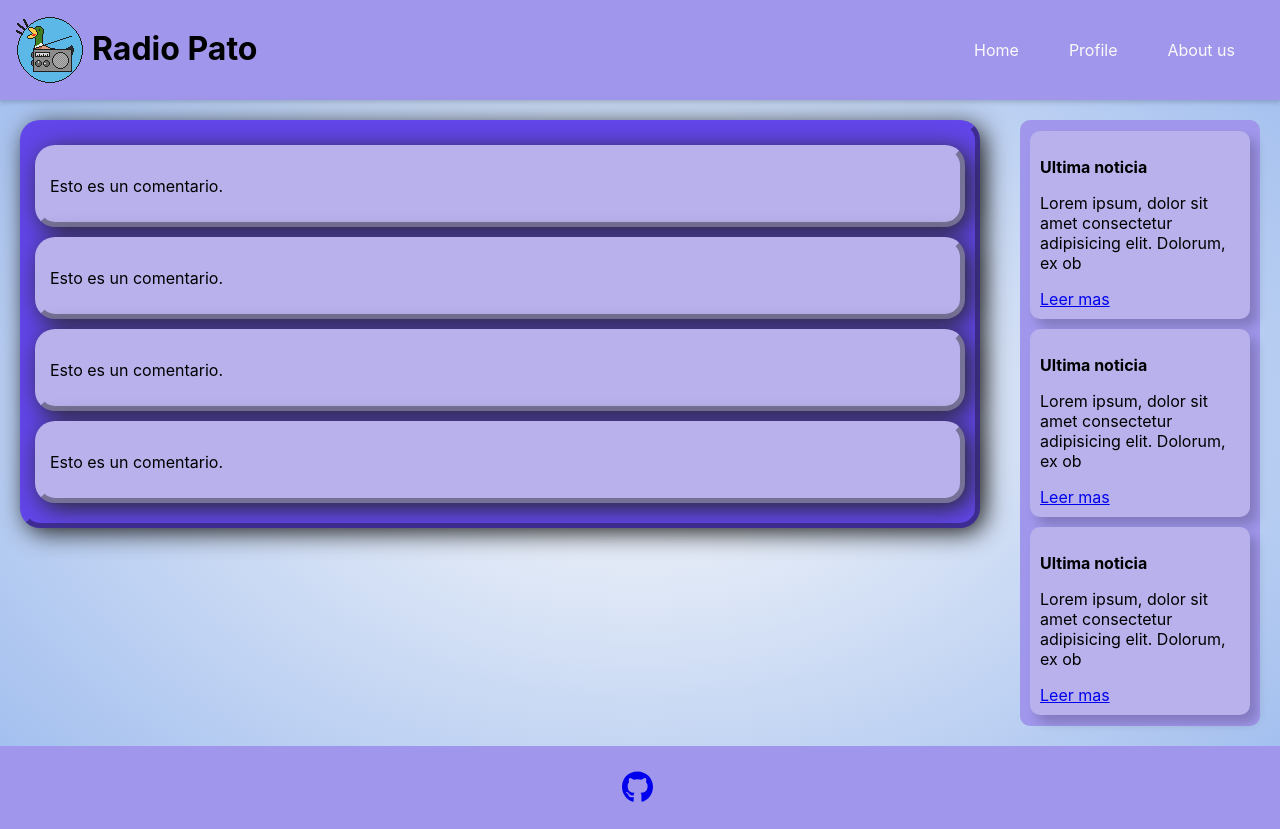
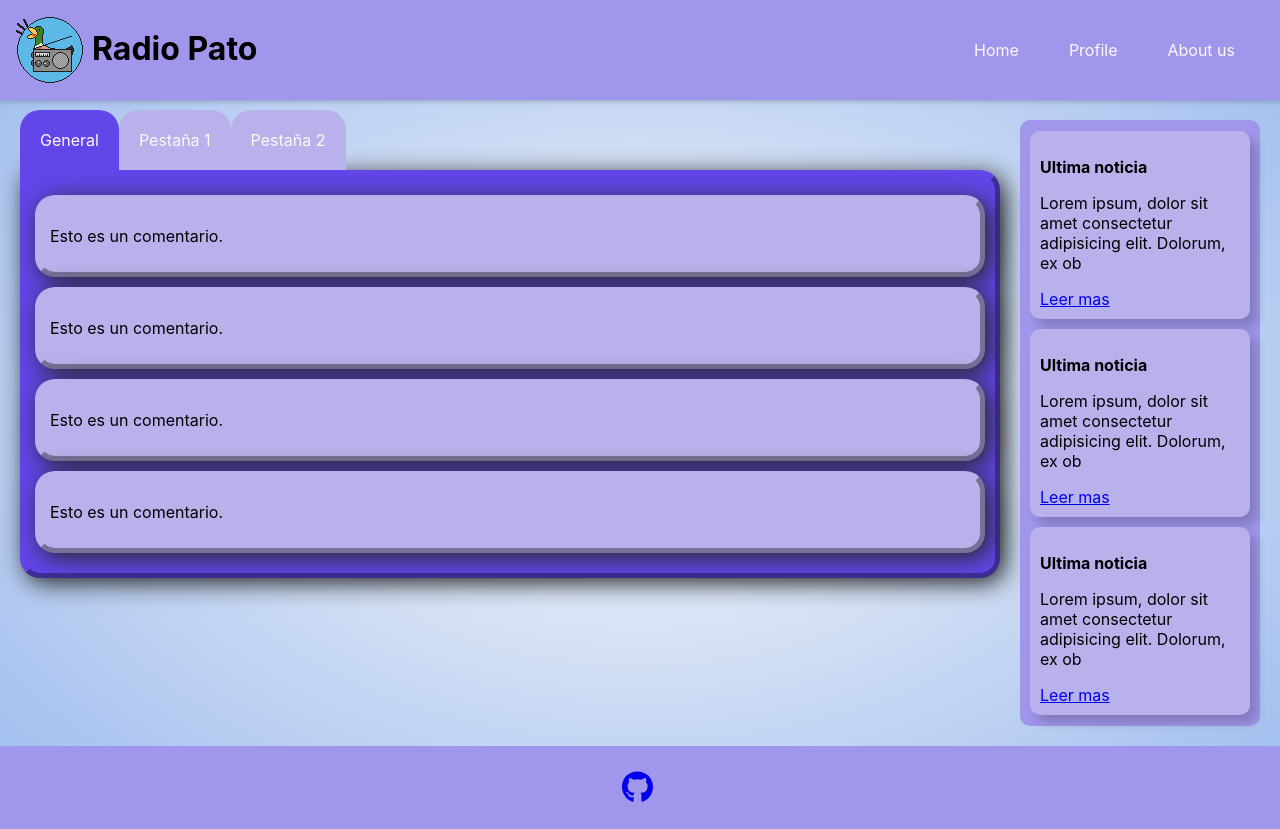
Before and after one commit to Radio-Pato/RadioPato-Frontend, a React (Vite) app: page /home in a window 1280 px wide. Built offline with nearby package versions, Linux system fonts and the light colour scheme.

Commit message:
💄 Update Tabs Styles

```diff
--- a/src/components/BoxCommentComponent/BoxCommentComponent.module.css
+++ b/src/components/BoxCommentComponent/BoxCommentComponent.module.css
@@ -1,13 +1,15 @@
 @import "../../Assets/css/variables.css";
 
 .comments__container{
-    margin: 20px;
     padding: 10px;
     box-shadow: var(--box-shadows-landingPageComponent);
     background-color: var(--color-purple-background-button);
-    border-radius: 20px;
     border: 5px solid var(--color-purple-background-button);
     border-style: outset;
+
+    border-top-right-radius: 20px;
+    border-bottom-left-radius: 20px;
+    border-bottom-right-radius: 20px;
 }
 
 .comment{
@@ -20,3 +22,25 @@
     border: 5px solid var(--color-lightpurple-active);
     border-style: outset;
 }
+
+.tabs__container{
+    padding-top: 20px;
+    padding-bottom: 20px;
+}
+
+.tab{
+    text-decoration: none;
+    color: var(--color-white-background);
+    background-color: var(--color-lightpurple-active);
+    padding: 20px;
+    border-top-left-radius: 20px;
+    border-top-right-radius: 20px;
+}
+
+.tab:hover{
+    cursor: pointer;
+}
+
+.active{
+    background-color: var(--color-purple-background-button) !important;
+}
--- a/src/components/BoxCommentComponent/BoxCommentComponent.tsx
+++ b/src/components/BoxCommentComponent/BoxCommentComponent.tsx
@@ -2,8 +2,14 @@ import React from 'react';
 import styles from './BoxCommentComponent.module.css'
 
 function BoxCommentComponent() {
+
     return (
         <>
+        <div className={styles.tabs__container}>
+            <a href="#"  className={`${styles.tab} ${styles.active}`}>General</a>
+            <a href="#"  className={styles.tab}>Pestaña 1</a>
+            <a href="#"  className={styles.tab}>Pestaña 2</a>
+        </div>
         <div className={styles.comments__container}>
             <div className={styles.comment}>
             <p>Esto es un comentario.</p>
--- a/src/pages/Home/Home.module.css
+++ b/src/pages/Home/Home.module.css
@@ -9,6 +9,8 @@
 }
 .left {
     width: 100%;
+    margin-top: 10px;
+    margin-left: 20px;
 }
 
 /* Media queries */
@@ -21,4 +23,8 @@
     .right {
         max-width: unset;
     }
+    .left{
+        width: auto;
+        margin-right: 20px;
+    }
 }
```
Lines whose indentation alone changed are shown as unchanged.
